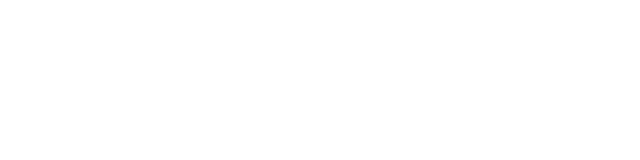
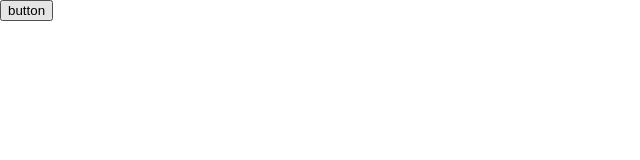
Before and after one commit to renzocabarios/simple-todo, a React (Vite) app: page / in a window 1280 px wide. Shown: the top 160 px of the page, without its empty margins (0-640 px from the left). Built offline with nearby package versions, Linux system fonts and the light colour scheme.

Commit message:
Add button component to app

```diff
--- a/src/App.tsx
+++ b/src/App.tsx
@@ -1,5 +1,11 @@
+import { Button } from "./components";
+
 function App() {
-  return <></>;
+  return (
+    <>
+      <Button title="button" onClick={() => {}} />
+    </>
+  );
 }
 
 export default App;
```
